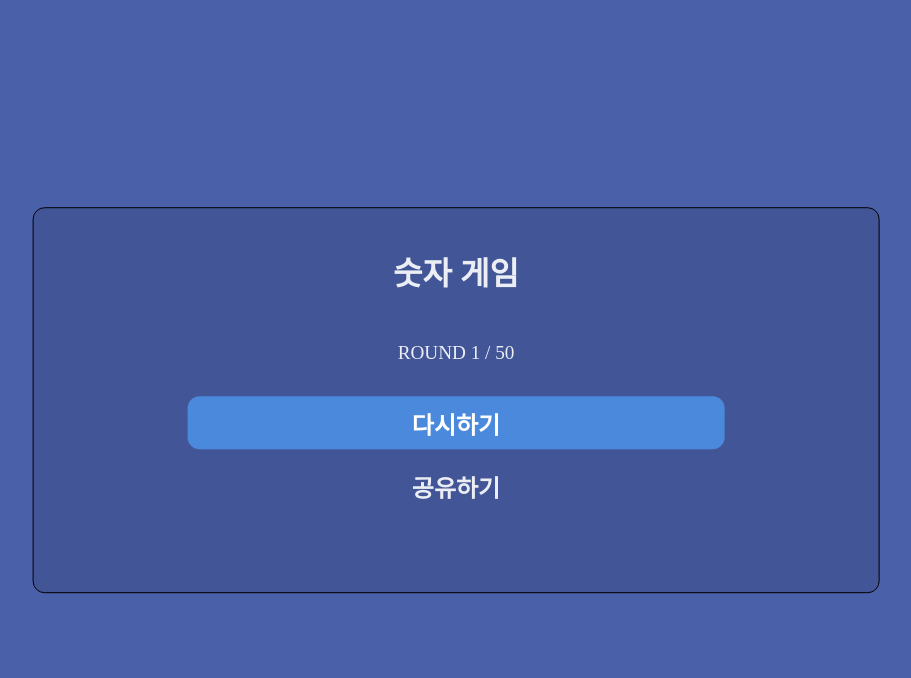
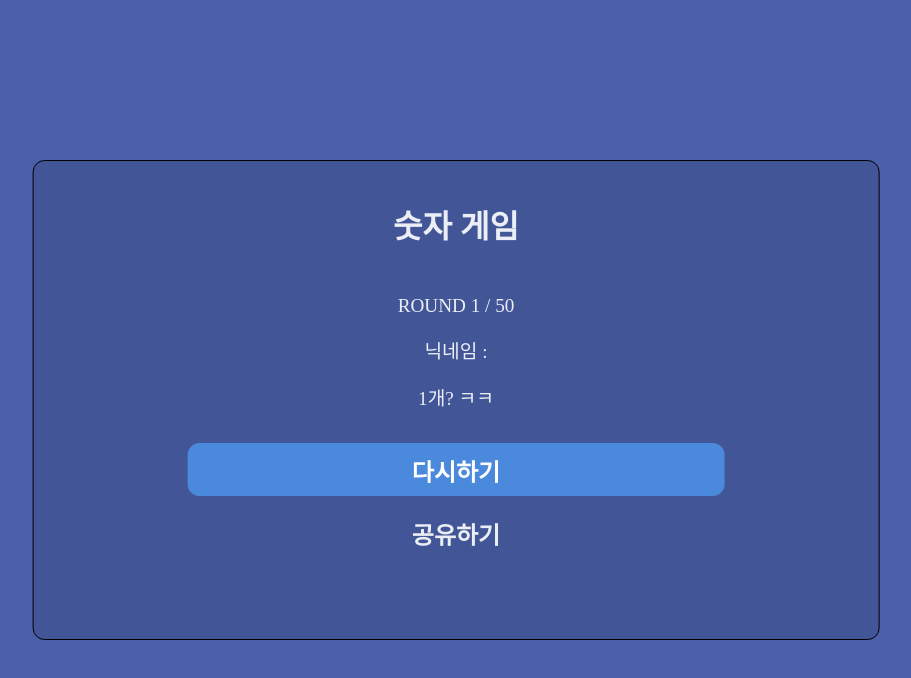
Before and after one commit to tooooo1/whoplus, a React (Create React App) app: page /end in a window 1280 px wide. Shown: the top 678 px of the page, without its empty margins (184-1095 px from the left). Built offline with nearby package versions, Linux system fonts and the light colour scheme; a web font is replaced by a local one.

Commit message:
update : 게임 종료 시 닉네임 출력 및 게임 난이도 조절과 경로 수정

```diff
--- a/src/components/NumberEnd.js
+++ b/src/components/NumberEnd.js
@@ -11,12 +11,12 @@ const SubMissionRound = styled.div`
 
 const NumberEnd = () => {
     const round = useSelector((state) => state.round.value);
-    const time = useSelector((state) => state.time.value);
+    const nickname = useSelector((state) => state.nickname.value);
     return (
         <NumberWrapper>
-            {/* <div> 이름 : 누구누구 </div> */}
-            <SubMissionRound> ROUND {round} / 50 </SubMissionRound>
-            {/* <div> 평균적으로 걸린 시간 : {time}</div> */}
+            <SubMissionRound> ROUND {round} / 50 <p></p>닉네임 : {nickname} <p></p> {round}개? ㅋㅋ</SubMissionRound>
+
+
             <AgainButton onClick={()=>window.location.replace("/")}>다시하기</AgainButton>
             <div style={{margin:"20px"}}> 공유하기 </div>
         </NumberWrapper>
--- a/src/components/NumberFunc.js
+++ b/src/components/NumberFunc.js
@@ -68,8 +68,8 @@ const NumberFunc = () => {
             setValue('');
             setTimedown('');
             dispatch(increment());
-            if (round % 5 === 0) difficulty *= 10;
-            if (round % 5 === 4) dispatch(incrementTime());
+            if (round % 10 === 0) difficulty *= 10;
+            if (round % 10 === 9) dispatch(incrementTime());
             setTimeout(() => next(), 1000);
         }
     };
@@ -83,7 +83,7 @@ const NumberFunc = () => {
             setResult('❌ ' + value);
             setResultAnswer('✅ ' + (first + second));
             setTimeout(() => {
-                navigate('end');
+                navigate('../end');
             }, 2000);
         }
         else {
@@ -101,7 +101,11 @@ const NumberFunc = () => {
     useEffect(() => {
         const buffertimer = setInterval(() => {
             setProgress((oldProgress) => {
-                const temp = 100 / time;
+            if (round % 10 !== 0) {
+                var temp = 100 / time;
+            } else {
+                temp = 100 / (time-5);
+            }
                 if (oldProgress >= 100) return 0;
                 return oldProgress + temp;
             });
```
